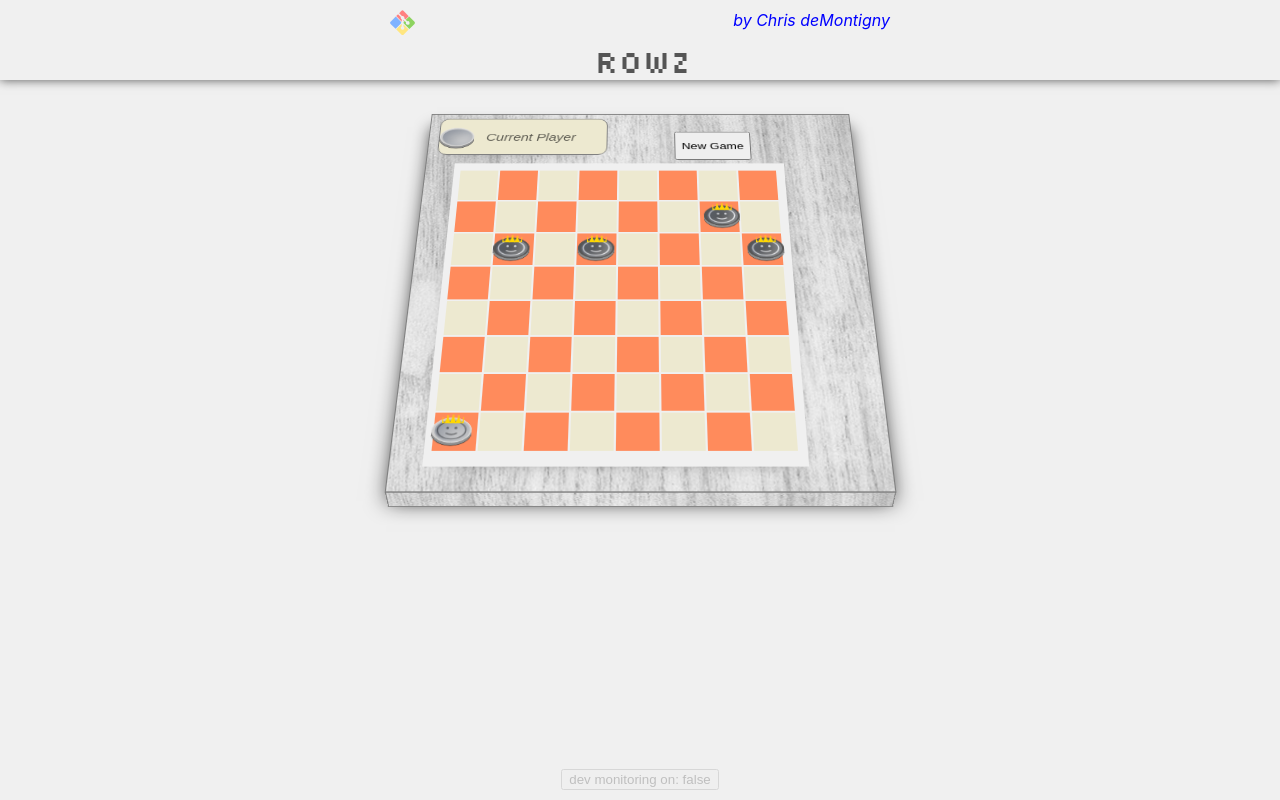
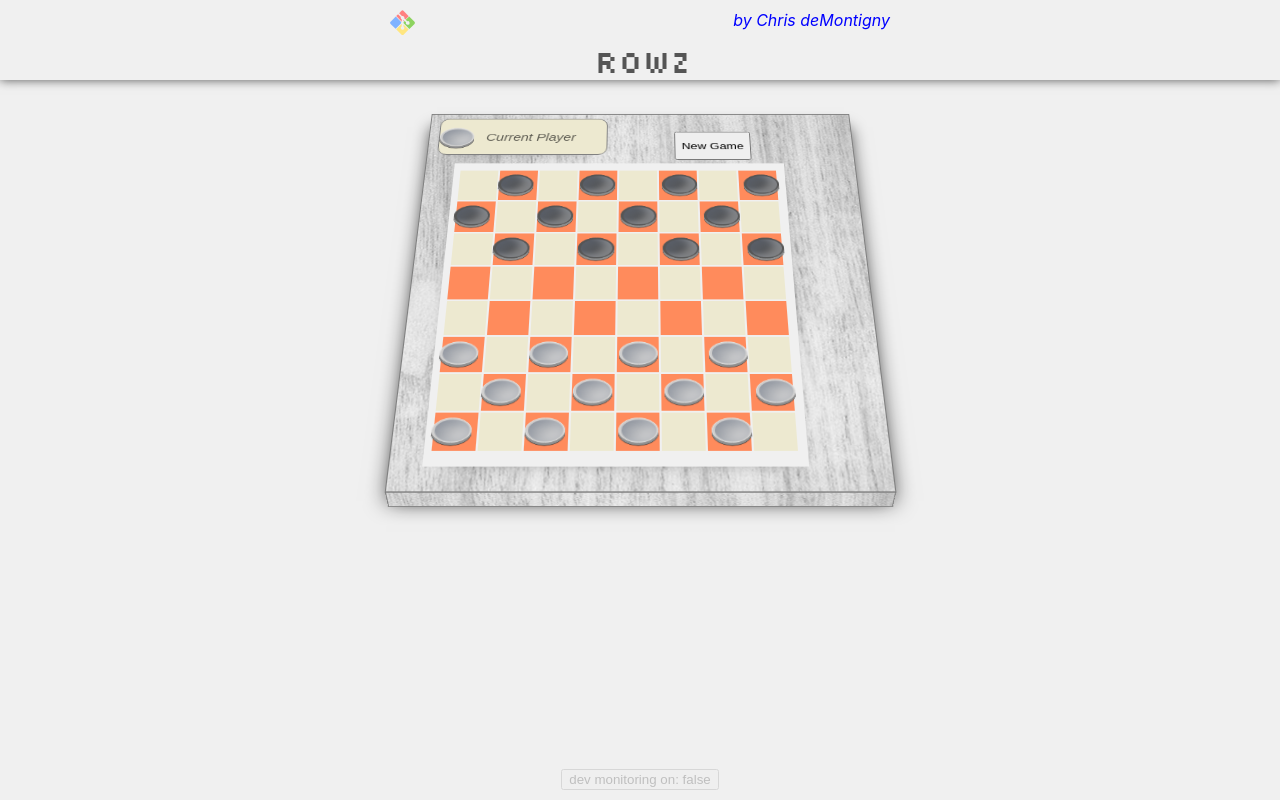
Before and after one commit to Nefari0/Games, a React (Create React App) app in the folder rowz/: page / in a window 1280 px wide. Built offline with nearby package versions, Linux system fonts and the light colour scheme; no server answers; what redux-promise-middleware would draw is missing.

Commit message:
AI works

```diff
--- a/rowz/src/Components/Rows/CheckerBoard/ai.logic.js
+++ b/rowz/src/Components/Rows/CheckerBoard/ai.logic.js
@@ -1,141 +1,120 @@
-// current turn moves
-// var availableMoves = []
 
-// next turn moves
-// const adjascentMoves = []
-// const attackMoves = []
-// var availableAttacks = []
+export const AI = (board,checkPieceLocations,setMoves,state) => {
+    const {matrix} = state
 
-export const AI = (board,checkPieceLocations,setMoves,props) => {
-    // console.log('hitting ai',props)
-    // current turn moves
     var availableMoves = []
 
-    // next turn moves
-    const adjascentMoves = []
-
-    var moves = []
     board.forEach(piece => {
         if (piece.player === 'bad') {
-            availableMoves.push(initialMoves(piece,board,checkPieceLocations,setMoves))
+            availableMoves.push(initialMoves(piece,board,checkPieceLocations,setMoves,matrix))
         }
-
-
     });
 
     // --- AVOID SINGLE ENAMY PIECES --- //
     const evalSingleThreat = findThreats(availableMoves,board,checkPieceLocations)
-    // console.log(evalMoves)
 
     // --- HUNT FOR SINGLE PIECE --- //
-    const huntingSingleItem = hunting(evalSingleThreat,board,checkPieceLocations)
-    // console.log(huntingSingleItem)
-    // --- MOVE BETWEEN TWO PIECES --- //
-    // const getNonKings = await nonKingMoves(huntingSingleItem,board,checkPieceLocations)
-    // console.log(getNonKings)
+    const huntingSingleItem = scanning(evalSingleThreat,board,checkPieceLocations,matrix)
 
-    const orderByHighestScore = getHighestScore(huntingSingleItem)
+    // Get highest score //
+    const orderByHighestScore = huntingSingleItem.flat().sort((a, b) => b.score - a.score)
 
-        // remove illegal non-king moves
-    // console.log(orderByHighestScore)
-    // for (const move in orderByHighestScore) {
-    //     const {piece,y} = orderByHighestScore[move]
-    //     // console.log(orderByHighestScore[move])
-    //     if (piece.y < y && piece.isKing === false) {
-    //         orderByHighestScore.pop(move)
-    //     }
-    // }
-    // console.log(orderByHighestScore)
+    // Remove Illegal moves //
+    const nonIllegalMoves = orderByHighestScore.filter(e => !(e.piece.y < e.y && e.piece.isKing === false))
 
+    // Only keep moves that are on the board
+    const onBoardOnlyMoves = nonIllegalMoves.filter(e =>
+        (e.x >= 0 && e.x <= matrix.length-1 && e.y >= 0 && e.y <= matrix.length-1)
+    )
 
-    // orderByHighestScore.forEach(e => {
-    //     const { x,y,piece,score } = e
-    //     setMoves(x,y,[piece],score)
-    // })
-    const nonIllegalMoves = orderByHighestScore.filter(e => !(e.piece.y < e.y && e.piece.isKing === false))
-    // console.log(orderByHighestScore)
-    // console.log(nonIllegalMoves)
+    // Highest scoring move //
+    const { x, y, piece, score } = onBoardOnlyMoves[0];
 
-    for (const e of nonIllegalMoves) {
-
-    const { x, y, piece, score } = e;
-    // if (piece.y > y && piece.isKing === true) {
-        // setMoves(x, y, [piece], score);
-    // }
-    }
-    // console.log('HIGHEST SCORE',orderByHighestScore)
+    // Execute move //
+    setMoves(x, y, [piece], score);
 }
 
-// --- non-kings cannot move backwards --- //
-const removeIllegal = (moves) => {
-    // console.log(moves)
-    for (const move of moves) {
-        if (move.piece.y < move.y) {
-            moves.pop(move)
+//  Gets coordinates surrounding input location
+const getCoords = (counter, x = 0, y = 0) => {
+    const moves = [
+        [x+counter,y+counter], // down right
+        [x-counter,y+counter], // down left
+        [x-counter,y-counter], // up left
+        [x+counter,y-counter], // up right
+    ]
+    return(moves)
+}
+
+// Check for available attacks
+const attacks = (currentX,currentY,enemyX,enemyY,checkPieceLocations,matrix,allPieces) => {
+    var availableAttack = false
+
+        // -- LOWER LEFT ATTACK -- //
+    if(currentX-1 === enemyX && currentY+1 === enemyY){
+        // -- check if location is available -- //
+        if(checkPieceLocations(enemyX-1,enemyY+1,allPieces) === undefined) {
+        //     // -- is location on the board? -- //
+        if(enemyX-1 >= 0 && enemyY+1 <= matrix.length-1){return true}
+    }
+
+    // -- UPPER LEFT ATTACK -- //
+    } else if (currentX-1 === enemyX && currentY-1 === enemyY) {
+        console.log('upper left')
+        // -- check if location is available -- //
+        if( checkPieceLocations(enemyX-1,enemyY-1,allPieces) === undefined) {
+            // -- is location on the board? -- //
+                if(enemyX-1 >= 0 && enemyY-1 >= 0) {return true}
         }
-    // console.log(moves)
-    return moves
+
+    // -- UPPER RIGHT ATTACK -- /
+    } else if (currentX+1 === enemyX && currentY === enemyY+1) {
+
+        // -- check if location is available -- //
+        if(checkPieceLocations(enemyX+1,enemyY-1,allPieces) === undefined) {
+            // -- is location on the board? -- //
+            if(enemyX+1 <= matrix.length-1 && enemyY-1 >= 0){
+                availableAttack = true
+                return availableAttack
+            }
+        }
+
+    // -- LOWER RIGHT ATTACK -- //
+    } else if (currentX+1 === enemyX && currentY+1 === enemyY) {
+        console.log('lower right')
+
+        // -- check if location is available -- //
+        if(checkPieceLocations(enemyX+1,enemyY+1,allPieces) === undefined) {
+            // -- is location on the board? -- //
+            if(enemyX+1 <= matrix.length-1 && enemyY+1 <= matrix.length-1) {return true}
+        }
     }
 }
 
-const getHighestScore = (allMoves) => {
-    // console.log(allMoves)
-    return allMoves.flat().sort((a, b) => b.score - a.score)
-}
-
-const getCoords = (counter, x = 0, y = 0) => {
-    const moves = [
-        [x+counter,y+counter],
-        [x-counter,y+counter],
-        [x-counter,y-counter],
-        [x+counter,y-counter],
-    ]
-    // console.log(moves)
-
-    return(moves)
-}
-
-export const initialMoves = (piece,currentBoard,checkPieceLocations,setMoves) => {
+export const initialMoves = (piece,currentBoard,checkPieceLocations,setMoves,matrix) => {
 
     var availableMoves = []
 
     const { x,y } = piece
     const moves = getCoords(1,x,y)
 
-    // find available spots
-    // search for adjascent pieces
-
     for (let move in moves) {
-    // var nextPiece = checkPieceLocations(moves[move][0],moves[move][1],currentBoard)
+        var nextPiece = checkPieceLocations(moves[move][0],moves[move][1],currentBoard)
         var moveObj = {
             piece:piece,
             x:moves[move][0],
             y:moves[move][1],
             score:2
         }
-        availableMoves.push(moveObj)
+        if (nextPiece === undefined) {
+            availableMoves.push(moveObj)
+        } else if (nextPiece.player === 'good') {
+            var availableAttack = attacks(piece.x,piece.y,nextPiece.x,nextPiece.y,checkPieceLocations,matrix,currentBoard)
+            if (availableAttack) {
+                moveObj.score=500
+                availableMoves.push(moveObj)
+            }
+        }
     }
-    // console.log(availableMoves)
-    // for (let move in moves) {
-    //     var nextPiece = checkPieceLocations(moves[move][0],moves[move][1],currentBoard)
-    //     if (nextPiece === undefined) {
-    //         var moveObj = {
-    //             x:moves[move][0],
-    //             y:moves[move][1],
-    //             score:2
-    //         }
-    //         generatedMoves.push(moveObj)
-
-    //     } else {return setMoves(nextPiece.x,nextPiece.y,[piece])}
-    // }
-
-    // adjascentMoves.push(generatedMoves)
-
-    const options = {
-        // adjascentMoves:adjascentMoves,
-        // attackMoves:attackMoves
-    }
-
     return availableMoves
 };
 
@@ -145,10 +124,16 @@ const findThreats = (initialMoves,board,checkPieceLocations) => {
             const nextSteps = getCoords(1, el2.x, el2.y)
             nextSteps.forEach((el3) => {
                 const checkCoords = checkPieceLocations(el3[0],el3[1],board)
+                // Avoids moving too close to enemy pieces
                 if (checkCoords !== undefined) {
                     if (checkCoords.player === 'good') {
-                        el2.score-=1
-                        console.log('WE SHOULD BE LOSING A POINT',el2.score)
+                        el2.score-=100
+                        // Sneaks up on enemy pieces from behind if they are not kings
+                        if (checkCoords.isKing === false) {
+                            if (checkCoords.y > el2.y)
+                                el2.score += 100
+
+                        }
                     }
                 }
             })
@@ -157,119 +142,18 @@ const findThreats = (initialMoves,board,checkPieceLocations) => {
     return initialMoves
 }
 
-const hunting = (moveOptions,board,checkPieceLocations) => {
-        // moveOptions.forEach((moveData) => {
-        moveOptions.flat().forEach((el2) => {
-            const nextSteps = getCoords(2, el2.x, el2.y)
-            nextSteps.forEach((el3) => {
-                const checkCoords = checkPieceLocations(el3[0],el3[1],board)
-                if (checkCoords !== undefined) {
-                    if (checkCoords.player === 'good') {
-                        el2.score+=1
-                    }
-                }
-            })
+const scanning = (moveOptions,board,checkPieceLocations,matrix) => {
+    const maxDistance = 20
+    const enemyPieces = board.filter(e => e.player==='good')
+
+    moveOptions.flat().forEach((move) => {
+        enemyPieces.forEach((enemy) => {
+            const yDistance = (move.y-enemy.y)
+            const xDistance = (move.x-enemy.x)
+            const distance = (1+Math.sqrt((xDistance*xDistance) + (yDistance*yDistance)))
+            const score = maxDistance - distance
+            move.score += score
         })
-    // })
+    })
     return moveOptions
 }
-
-const nonKingMoves = (moveOptions,board,checkPieceLocations) => {
-    // console.log('mnon-kings 1',moveOptions)
-    moveOptions.flat().forEach((e) => {
-        const {y} = e.piece
-        console.log(e.piece.y,e.y)
-        if (e.y > y) {
-            moveOptions.pop(e)
-        }
-
-        // console.log('mnon-kings 2',moveOptions)
-        return moveOptions
-        // moveData.forEach((el2) => {
-        //     const nextSteps = getCoords(1, el2.x, el2.y)
-        //     nextSteps.forEach((el3) => {
-        //         const checkCoords = checkPieceLocations(el3[0],el3[1],board)
-        //         if (checkCoords !== undefined) {
-        //             if (checkCoords.player === 'good') {
-        //                 el2.score+=1
-        //             }
-        //         }
-        //     })
-        // })
-    })
-}
-
-// console.log(availableMoves)
-const getAttackmoves = () => {
-    var nextMove = []
-    // const moves = getCoords(2)
-    // console.log(moves)
-    // for (let move in moves) {
-    //     // console.log(moves[move])
-    //     // nextMoves.push([x+moves[move][0],y+moves[move][1]])
-    // }
-
-}
-
-
-
-
-// export const aiMoves = async (x,y,currentPiece,setState,killPiece) => { // gets all move options based on active location
-//         // console.log('READY STATE',client.readyState)
-//         const { matrix,pieces,currentPlayer } = this.state
-//         const { isKing,id } = currentPiece[0]
-//         var pieceIndex = pieces.findIndex((el) => el.id === id)
-//         this.setState({
-//             chainKillAvailable:false,
-//             previousPiece:null,
-//             moveOptions:null
-//         })
-
-//         if (client.readyState != client.OPEN) {
-//             return (this.getConnected())
-//         }
-
-//         if(currentPlayer !== pieces[pieceIndex].player){
-//             return
-//         }
-
-//         // --- this checks all pieces on board for available locations/moves --- //
-//         for (let key in pieces){
-//             if(pieces[key].x === x && pieces[key].y === y){
-//                 if(pieces[key].player !== currentPlayer){
-
-//                     // if the chosen move already contains a piece, check if friend or foe
-//                     const attackCoordinates = await attackLogic(pieces[key].x,pieces[key].y,currentPiece,this.state,this.checkPieceLocations)
-//                     if (!attackCoordinates) {return this.props.updateNotice('This move is not allowed')}
-//                     const { nextX,nextY,enemyX,enemyY,id } = attackCoordinates
-
-//                     // --- Make attack --- //
-//                     const updatedPieces = await this.killPiece(enemyX,enemyY)
-//                     pieceIndex = updatedPieces.findIndex((el) => el.id === id)
-//                     updatedPieces[pieceIndex].x = nextX
-//                     updatedPieces[pieceIndex].y = nextY
-
-//                     // -- piece becomes king if "good" AND at max-y location -- //
-//                     if (updatedPieces[pieceIndex].player === 'good' && updatedPieces[pieceIndex].y === matrix.length-1) {
-//                         updatedPieces[pieceIndex].isKing = true
-//                     }
-
-//                     // -- piece becomes king if "bad" AND at min-y location -- //
-//                     if(updatedPieces[pieceIndex].player === 'bad' && updatedPieces[pieceIndex].y === 0 ){
-//                         updatedPieces[pieceIndex].isKing = true
-//                     }
-
-//                     // -- make chain attack if available -- //
-//                     this.chainKills(updatedPieces,updatedPieces[pieceIndex],true)
-//                     var sendInfo = {
-//                         newPieces:updatedPieces,
-//                         currentPlayer:this.state.currentPlayer,
-//                         previousPiece:updatedPieces[pieceIndex]
-//                     }
-//                     this.sendToSocketsSwitch(sendInfo)
-//                     return
-//                     } else {return}
-//             }
-//         }
-//         return await this.executeMovePiece(x,y,id,currentPlayer,isKing)
-//     }
--- a/rowz/src/Components/Rows/pieces.js
+++ b/rowz/src/Components/Rows/pieces.js
@@ -1,80 +1,80 @@
 
 
 const pieces = [
-    // {
-    //     id:1,
-    //     player:'good',
-    //     x:1,
-    //     y:0,
-    //     isInGame:true,
-    //     isKing:false,
-    //     pendingDeath:false,
-    // },
+    {
+        id:1,
+        player:'good',
+        x:1,
+        y:0,
+        isInGame:true,
+        isKing:false,
+        pendingDeath:false,
+    },
 
-    // {
-    //     id:2,
-    //     player:'good',
-    //     x:3,
-    //     y:0,
-    //     isInGame:true,
-    //     isKing:false,
-    //     pendingDeath:false,
-    // },
-    // {
-    //     id:3,
-    //     player:'good',
-    //     x:5,
-    //     y:0,
-    //     isInGame:true,
-    //     isKing:false,
-    //     pendingDeath:false,
-    // },
-    // {
-    //     id:4,
-    //     player:'good',
-    //     x:7,
-    //     y:0,
-    //     isInGame:true,
-    //     isKing:false,
-    //     pendingDeath:false,
-    // },
+    {
+        id:2,
+        player:'good',
+        x:3,
+        y:0,
+        isInGame:true,
+        isKing:false,
+        pendingDeath:false,
+    },
+    {
+        id:3,
+        player:'good',
+        x:5,
+        y:0,
+        isInGame:true,
+        isKing:false,
+        pendingDeath:false,
+    },
+    {
+        id:4,
+        player:'good',
+        x:7,
+        y:0,
+        isInGame:true,
+        isKing:false,
+        pendingDeath:false,
+    },
     // ---2
-    // {
-    //     id:5,
-    //     player:'good',
-    //     x:5,
-    //     y:2,
-    //     isInGame:true,
-    //     isKing:false,
-    //     pendingDeath:false,
-    // },
-    // {
-    //     id:6,
-    //     player:'good',
-    //     x:4,
-    //     y:1,
-    //     isInGame:true,
-    //     isKing:false,
-    //     pendingDeath:false,
-    // },
-    // {
-    //     id:7,
-    //     player:'good',
-    //     x:2,
-    //     y:1,
-    //     isInGame:true,
-    //     isKing:false,
-    //     pendingDeath:false,
-    // },
-    // {
-    //     id:8,
-    //     player:'good',
-    //     x:0,
-    //     y:1,
-    //     isInGame:true,
-    //     isKing:false,
-    //     pendingDeath:false,
-    // },
+    {
+        id:5,
+        player:'good',
+        x:5,
+        y:2,
+        isInGame:true,
+        isKing:false,
+        pendingDeath:false,
+    },
+    {
+        id:6,
+        player:'good',
+        x:4,
+        y:1,
+        isInGame:true,
+        isKing:false,
+        pendingDeath:false,
+    },
+    {
+        id:7,
+        player:'good',
+        x:2,
+        y:1,
+        isInGame:true,
+        isKing:false,
+        pendingDeath:false,
+    },
+    {
+        id:8,
+        player:'good',
+        x:0,
+        y:1,
+        isInGame:true,
+        isKing:false,
+        pendingDeath:false,
+    },
     // ---- 3
     {
         id:9,
@@ -128,108 +128,108 @@ const pieces = [
         pendingDeath:false,
     },
 
-    // {
-    //     id:14,
-    //     player:'bad',
-    //     x:2,
-    //     y:7,
-    //     isInGame:true,
-    //     isKing:false,
-    //     pendingDeath:false,
-    // },
-    // {
-    //     id:15,
-    //     player:'bad',
-    //     x:4,
-    //     y:7,
-    //     isInGame:true,
-    //     isKing:false,
-    //     pendingDeath:false,
-    // },
-    // {
-    //     id:16,
-    //     player:'bad',
-    //     x:6,
-    //     y:7,
-    //     isInGame:true,
-    //     isKing:false,
-    //     pendingDeath:false,
-    // },
+    {
+        id:14,
+        player:'bad',
+        x:2,
+        y:7,
+        isInGame:true,
+        isKing:false,
+        pendingDeath:false,
+    },
+    {
+        id:15,
+        player:'bad',
+        x:4,
+        y:7,
+        isInGame:true,
+        isKing:false,
+        pendingDeath:false,
+    },
+    {
+        id:16,
+        player:'bad',
+        x:6,
+        y:7,
+        isInGame:true,
+        isKing:false,
+        pendingDeath:false,
+    },
     // // ---2
-    // {
-    //     id:17,
-    //     player:'bad',
-    //     x:7,
-    //     y:6,
-    //     isInGame:true,
-    //     isKing:false,
-    //     pendingDeath:false,
-    // },
-    // {
-    //     id:18,
-    //     player:'bad',
-    //     x:5,
-    //     y:6,
-    //     isInGame:true,
-    //     isKing:false,
-    // pendingDeath:false,
-    // },
-    // {
-    //     id:19,
-    //     player:'bad',
-    //     x:3,
-    //     y:6,
-    //     isInGame:true,
-    //     isKing:false,
-    // pendingDeath:false,
-    // },
-    // {
-    //     id:20,
-    //     player:'bad',
-    //     x:1,
-    //     y:6,
-    //     isInGame:true,
-    //     isKing:false,
-    // pendingDeath:false,
-    // },
+    {
+        id:17,
+        player:'bad',
+        x:7,
+        y:6,
+        isInGame:true,
+        isKing:false,
+        pendingDeath:false,
+    },
+    {
+        id:18,
+        player:'bad',
+        x:5,
+        y:6,
+        isInGame:true,
+        isKing:false,
+    pendingDeath:false,
+    },
+    {
+        id:19,
+        player:'bad',
+        x:3,
+        y:6,
+        isInGame:true,
+        isKing:false,
+    pendingDeath:false,
+    },
+    {
+        id:20,
+        player:'bad',
+        x:1,
+        y:6,
+        isInGame:true,
+        isKing:false,
+    pendingDeath:false,
+    },
     // // // ---- 3
-    // {
-    //     id:21,
-    //     player:'bad',
-    //     x:0,
-    //     y:5,
-    //     isInGame:true,
-    //     isKing:false,
-    //     pendingDeath:false,
-    // },
+    {
+        id:21,
+        player:'bad',
+        x:0,
+        y:5,
+        isInGame:true,
+        isKing:false,
+        pendingDeath:false,
+    },
 
-    // {
-    //     id:22,
-    //     player:'bad',
-    //     x:2,
-    //     y:5,
-    //     isInGame:true,
-    //     isKing:false,
-    // pendingDeath:false,
-    // },
-    // {
-    //     id:23,
-    //     player:'bad',
-    //     x:4,
-    //     y:5,
-    //     isInGame:true,
-    //     isKing:false,
-    // pendingDeath:false,
-    // },
-    // {
-    //     id:24,
-    //     player:'bad',
-    //     x:6,
-    //     y:5,
-    //     isInGame:true,
-    //     isKing:false,
-    // pendingDeath:false,
-    // },
+    {
+        id:22,
+        player:'bad',
+        x:2,
+        y:5,
+        isInGame:true,
+        isKing:false,
+    pendingDeath:false,
+    },
+    {
+        id:23,
+        player:'bad',
+        x:4,
+        y:5,
+        isInGame:true,
+        isKing:false,
+    pendingDeath:false,
+    },
+    {
+        id:24,
+        player:'bad',
+        x:6,
+        y:5,
+        isInGame:true,
+        isKing:false,
+    pendingDeath:false,
+    },
 ]
 
 export default pieces
```
Also changed, not shown: rowz/src/Components/Rows/CheckerBoard/CheckerBoard.jsx (+9 -11 lines).
